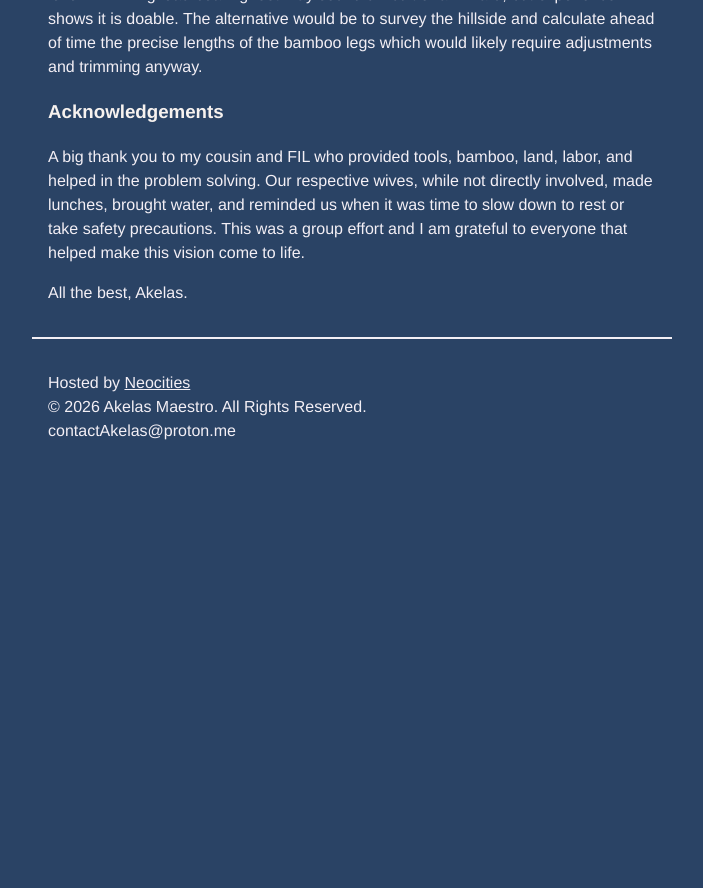
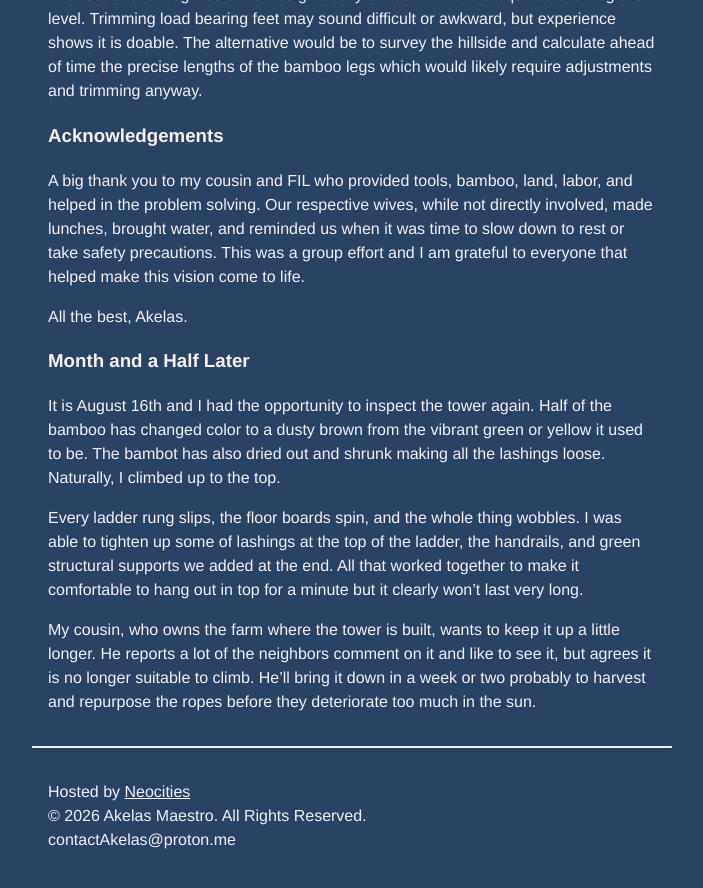
Before and after one commit to AkelasMaestro/akelasmaestro.github.io, a Jekyll site: the page built from _posts/2026-07-02-watch-tower.md, in a window 1280 px wide and 900 px high, scrolled down 17340 px. Shown: the top 888 px of the window, without its empty margins (288-991 px from the left). Built offline with Jekyll 4.4.1, drawn with Linux system fonts in a browser that asks for light colours; before the commit the page ends 17831 px from its top, so only the background shows below that; some of the changed text lies outside the part shown.

Commit message:
PUSH NOTE : 2026-07-02-watch-tower.md

```diff
--- a/_posts/2026-07-02-watch-tower.md
+++ b/_posts/2026-07-02-watch-tower.md
@@ -152,3 +152,11 @@ Ensuring rotational symmetry requires additional preparation before raising the
 A big thank you to my cousin and FIL who provided tools, bamboo, land, labor, and helped in the problem solving. Our respective wives, while not directly involved, made lunches, brought water, and reminded us when it was time to slow down to rest or take safety precautions. This was a group effort and I am grateful to everyone that helped make this vision come to life.
 
 All the best, Akelas.
+
+### Month and a Half Later
+
+It is August 16th and I had the opportunity to inspect the tower again. Half of the bamboo has changed color to a dusty brown from the vibrant green or yellow it used to be. The bambot has also dried out and shrunk making all the lashings loose. Naturally, I climbed up to the top.
+
+Every ladder rung slips, the floor boards spin, and the whole thing wobbles. I was able to tighten up some of lashings at the top of the ladder, the handrails, and green structural supports we added at the end. All that worked together to make it comfortable to hang out in top for a minute but it clearly won't last very long.
+
+My cousin, who owns the farm where the tower is built, wants to keep it up a little longer. He reports a lot of the neighbors comment on it and like to see it, but agrees it is no longer suitable to climb. He'll bring it down in a week or two probably to harvest and repurpose the ropes before they deteriorate too much in the sun.
```
